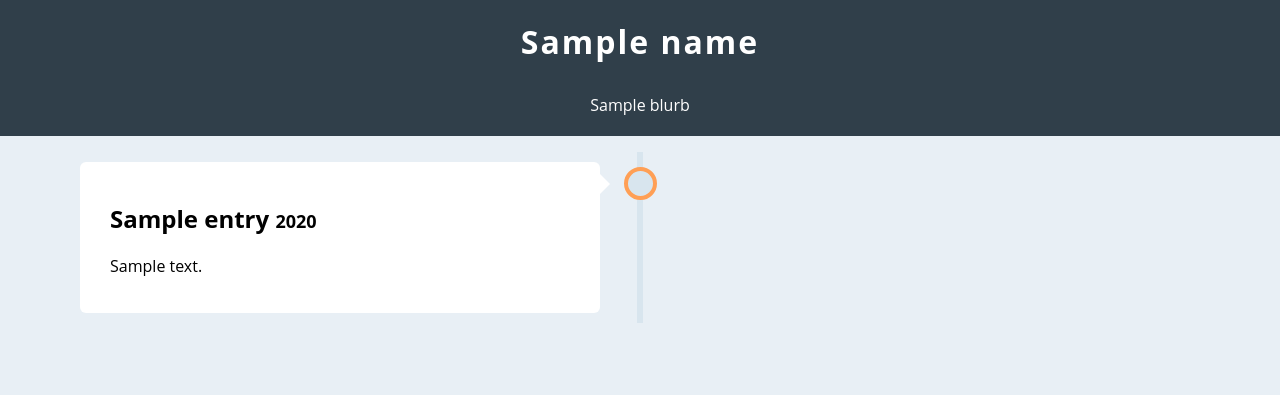
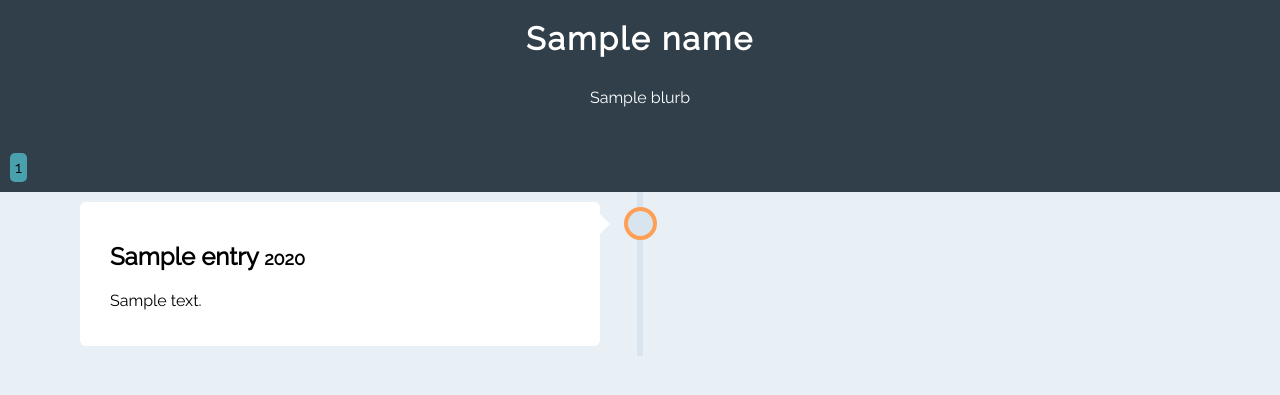
Before and after one commit to OStillman/OStillman, a Flask app: template templates/index.html in a window 1280 px wide. Shown: the top 395 px of the page. Run offline with Flask 2, Linux system fonts and the light colour scheme; the template is opened without the code that fills it: most values are stand-ins (such as "Sample title", 1, 10 or a date in 2020).

Commit message:
Add Skills

```diff
--- a/app.py
+++ b/app.py
@@ -9,9 +9,12 @@ def index():
     Records = db.Records()
     timeline_entries = Records.all_records['Entries']['Data']
 
+    Skills = db.Skills()
+    all_skills = Skills.skills
+
     Bio = db.Bio()
     Name = db.Name()
-    return render_template('index.html', timeline_entries=timeline_entries, blurb=Bio.bio, name=Name.name)
+    return render_template('index.html', timeline_entries=timeline_entries, blurb=Bio.bio, name=Name.name, skills=all_skills)
 
 @app.route('/ghome', methods=['GET', 'POST'])
 def ghome():
--- a/static/main.css
+++ b/static/main.css
@@ -2,7 +2,7 @@ html, body {
     margin: 0;
     padding: 0;
     background-color: #e8eff5;
-    font-family: 'Open Sans', sans-serif;
+    font-family: "Raleway", "HelveticaNeue", "Helvetica Neue", Helvetica, Arial, sans-serif;
 }
 
 * {
@@ -31,6 +31,27 @@ header > p{
     padding-bottom: 20px;
     padding-left: 30px;
     padding-right: 30px;
+}
+
+header div{
+    padding: 10px;
+}
+
+header div span{
+    background-color: #49a1ad;
+    border-radius: 5px;
+    padding: 5px 5px 5px 5px;
+    display: inline-block;
+    color: black;
+}
+
+header div span.happy{
+    background-color: #C4F1BE;
+}
+
+
+header div span.neutral{
+    background-color: #F0F2A6;
 }
 
 /* Timeline */
--- a/templates/index.html
+++ b/templates/index.html
@@ -6,12 +6,18 @@
     <meta name="viewport" content="width=device-width, initial-scale=1.0"/>
     <title> Owen Stillman </title>
 
+    <link href="https://fonts.googleapis.com/css2?family=Raleway&display=swap" rel="stylesheet">
     <link rel="stylesheet" href="/static/main.css">
 </head>
 <body>
 <header>
     <h1>{{ name }}</h1>
     <p>{{ blurb }}</p>
+    <div class="skills">
+        {% for skill in skills %}
+        <span class="{{skill[1]}}">{{skill[0]}}</span>
+        {% endfor %}
+    </div>
 </header>
 <section id="timeline">
     <div class="timeline">
```
Also changed, not shown: db.py (+28 -0 lines), static/happy.png (added), static/neutral.png (added), static/v-happy.png (added).
